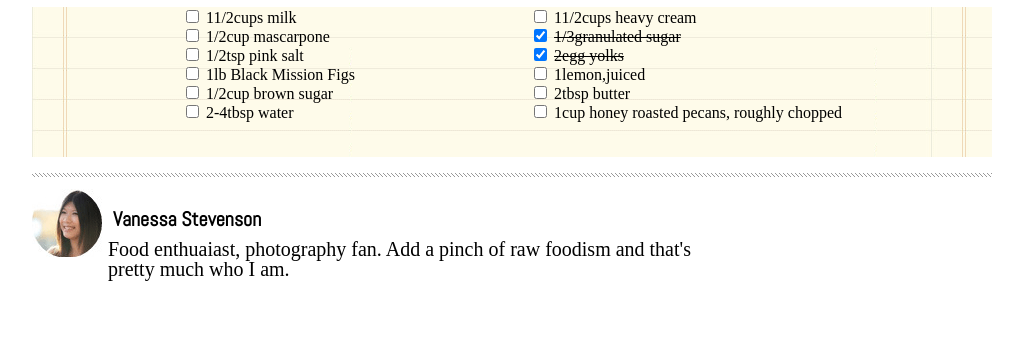
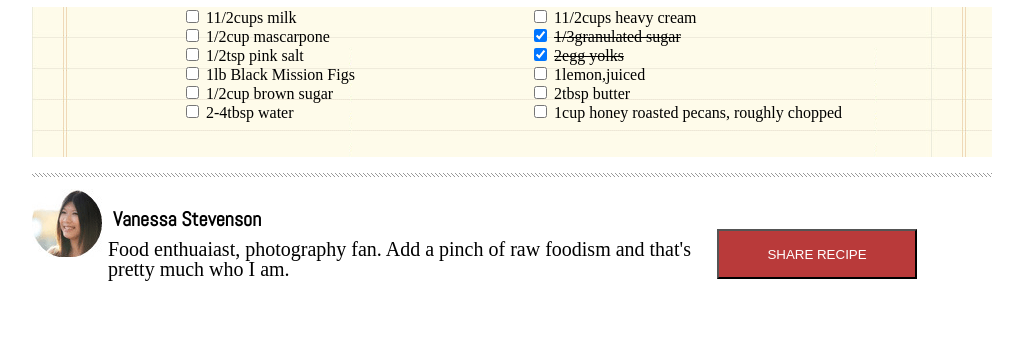
Before and after one commit to samahhamed227/chocolate-pizza, a plain HTML site: page index.html in a window 1280 px wide. Shown: the part 1057-1416 px from the top of the page, without its empty margins (128-1151 px from the left). Drawn offline with nearby package versions, Linux system fonts and the light colour scheme.

Commit message:
neweditbybutton

```diff
--- a/style.css
+++ b/style.css
@@ -22,7 +22,7 @@ header div{
 header h1 {
     margin-bottom: 59px;
     position:absolute;
-    left:325px;
+    left:70px;
     font-family: 'Yellowtail', cursive;
     font-size: 37px;
     width: fit-content;
@@ -154,11 +154,11 @@ cursor: pointer;
 }
 
 div.bt{
-margin-top: -2s50px;
+margin-top: -250px;
 margin-right: 75px;
 padding-left: 10px;
-padding-bottom: 150px;
-margin-top: 100px;
+padding-bottom:50px;
+margin-top: -50px;
 
 }
 #ul1 {
```
